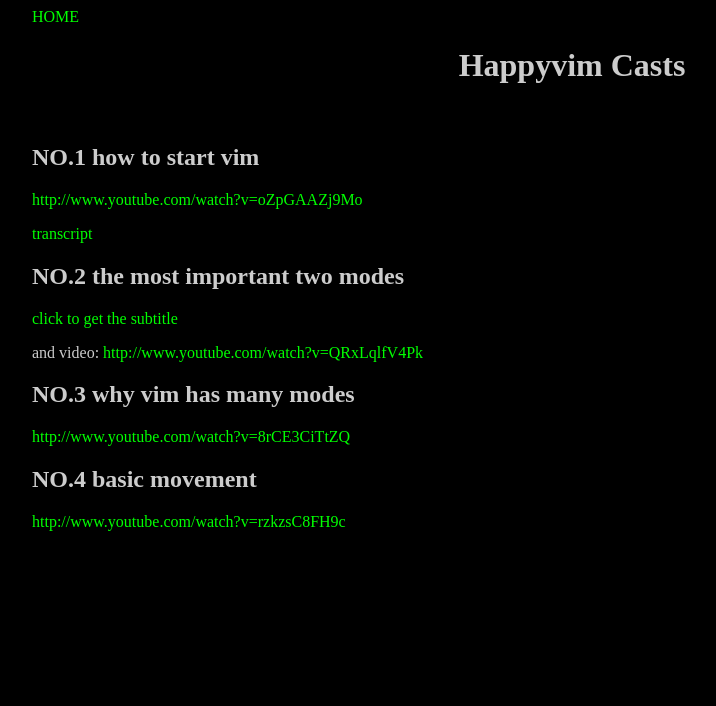
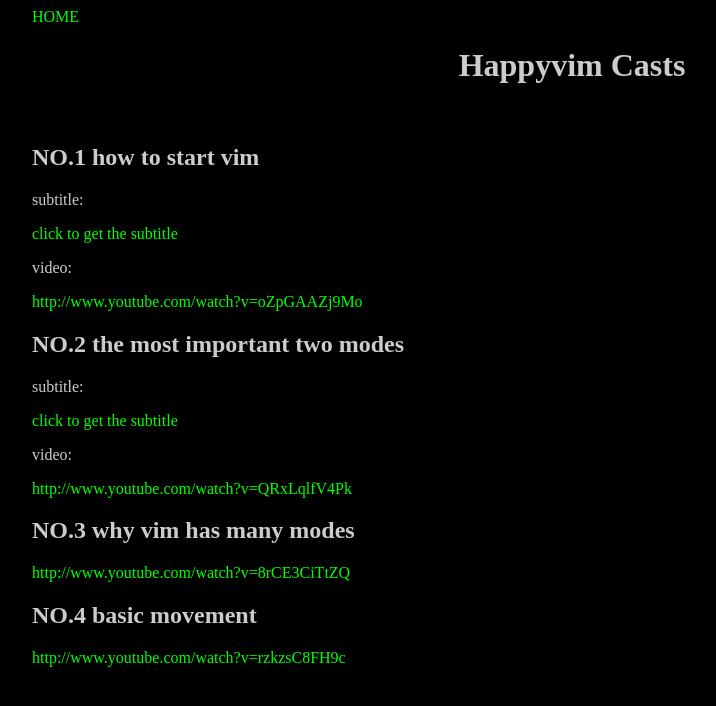
Before and after one commit to happypeter/gitbeijing, a Jekyll site: the page built from _posts/2011-1-14-happyvim-casts.md, in a window 1280 px wide. Shown: the top 706 px of the page, without its empty margins (68-784 px from the left). Built offline with Jekyll 4.4.1, drawn with Linux system fonts in a browser that asks for light colours; Markdown is read by kramdown in place of the engine named in the settings; comment, search, counter and statistics services are not loaded.

Commit message:
1_star_vim

```diff
--- a/_posts/2011-1-14-happyvim-casts.md
+++ b/_posts/2011-1-14-happyvim-casts.md
@@ -2,13 +2,21 @@
 layout: post
 ---
 ## NO.1 how to start vim
+subtitle:
+
+[click to get the subtitle](./files/1_star_vim.srt)
+
+video:
+
 <http://www.youtube.com/watch?v=oZpGAAZj9Mo>
 
-[transcript](./files/start_vim.trans)
 ## NO.2 the most important two modes
+subtitle:
+
 [click to get the subtitle](./files/2_two_modes.srt)
 
-and video:
+video:
+
 <http://www.youtube.com/watch?v=QRxLqlfV4Pk>
 
 ## NO.3 why vim has many modes
```
Also changed, not shown: 1 other file.
